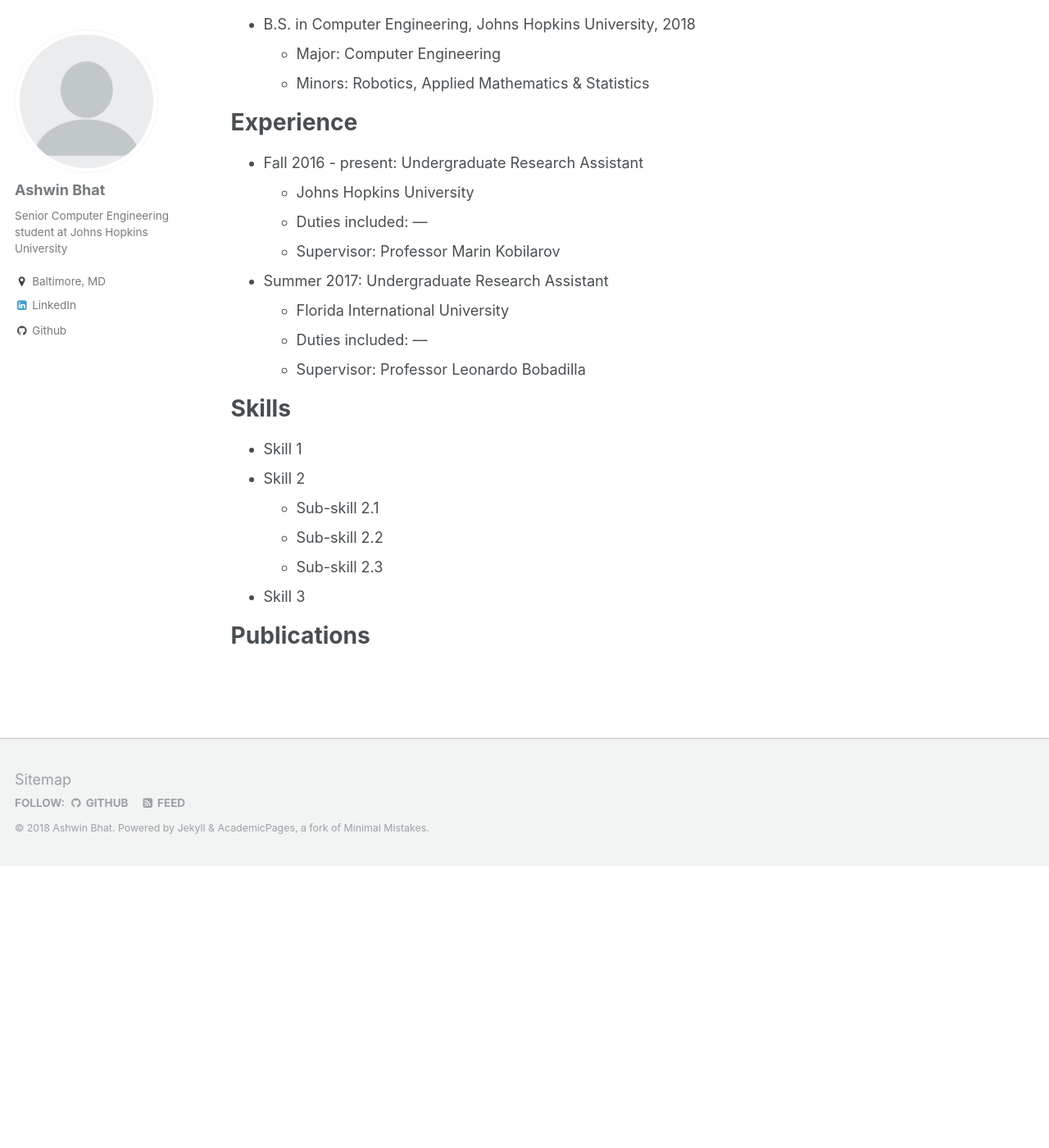
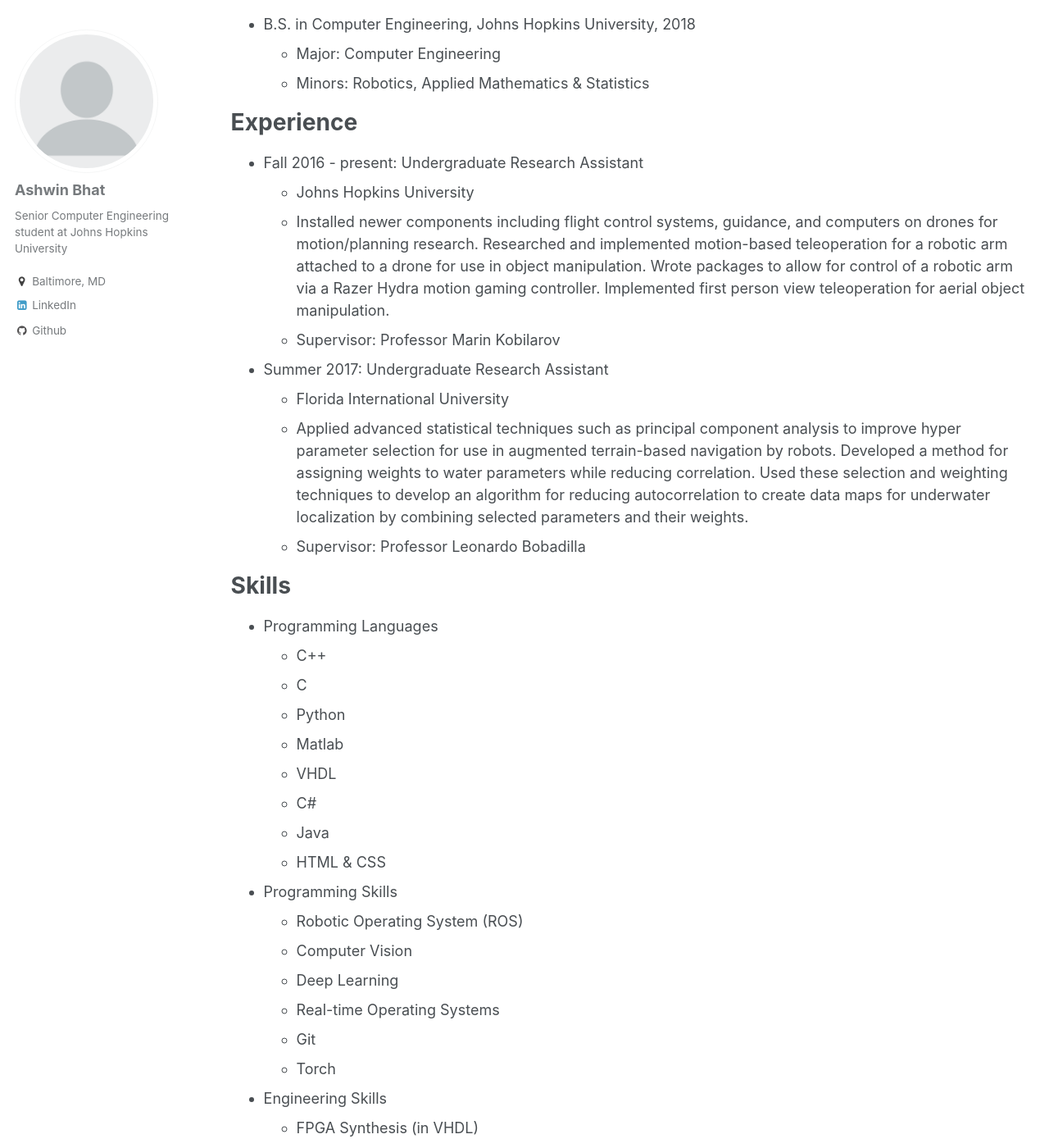
Before and after one commit to The-Shwin/the-shwin.github.io, a Jekyll site: the page built from _pages/cv.md, in a window 1280 px wide and 1400 px high, scrolled down 196 px. Shown: the whole window at 82% size. Built offline with Jekyll 4.4.1, drawn with Linux system fonts in a browser that asks for light colours; before the commit the page ends 1252 px from its top, so only the background shows below that; some of the changed text lies outside the part shown.

Commit message:
Update cv.md

```diff
--- a/_pages/cv.md
+++ b/_pages/cv.md
@@ -17,25 +17,42 @@
 ======
 * Fall 2016 - present: Undergraduate Research Assistant
   * Johns Hopkins University
-  * Duties included: ---
+  * Installed newer components including flight control systems, guidance, and computers on drones for motion/planning research. Researched and implemented motion-based teleoperation for a robotic arm attached to a drone for use in object manipulation. Wrote packages to allow for control of a robotic arm via a Razer Hydra motion gaming controller. Implemented first person view teleoperation for aerial object manipulation.
   * Supervisor: Professor Marin Kobilarov
 
 * Summer 2017: Undergraduate Research Assistant
   * Florida International University
-  * Duties included: ---
+  * Applied advanced statistical techniques such as principal component analysis to improve hyper parameter selection for use in augmented terrain-based navigation by robots. Developed a method for assigning weights to water parameters while reducing correlation. Used these selection and weighting techniques to develop an algorithm for reducing autocorrelation to create data maps for underwater localization by combining selected parameters and their weights.
   * Supervisor: Professor Leonardo Bobadilla
 
 Skills
 ======
-* Skill 1
-* Skill 2
-  * Sub-skill 2.1
-  * Sub-skill 2.2
-  * Sub-skill 2.3
-* Skill 3
-
-Publications
-======
-  <ul>{% for post in site.publications %}
-    {% include archive-single-cv.html %}
-  {% endfor %}</ul>
+* Programming Languages
+  * C++
+  * C
+  * Python
+  * Matlab
+  * VHDL
+  * C#
+  * Java
+  * HTML & CSS
+* Programming Skills
+  * Robotic Operating System (ROS)
+  * Computer Vision
+  * Deep Learning
+  * Real-time Operating Systems
+  * Git
+  * Torch
+* Engineering Skills
+  * FPGA Synthesis (in VHDL)
+  * Arduino (Uno, Due, Arduino IDE, etc.)
+  * Circuits (design, wiring, theory, etc.)
+  * Electronics Lab equipments (oscilloscope, function generator, multimeters, etc.)
+  * Computer-Aided Design
+  * Soldering
+* Other Skills
+  * Research (Scientific/Engineering)
+  * Presentations/Communication
+  * Proposal/Grant Writing
+  * Technical and Creative Writing
+  * Teamwork
```
